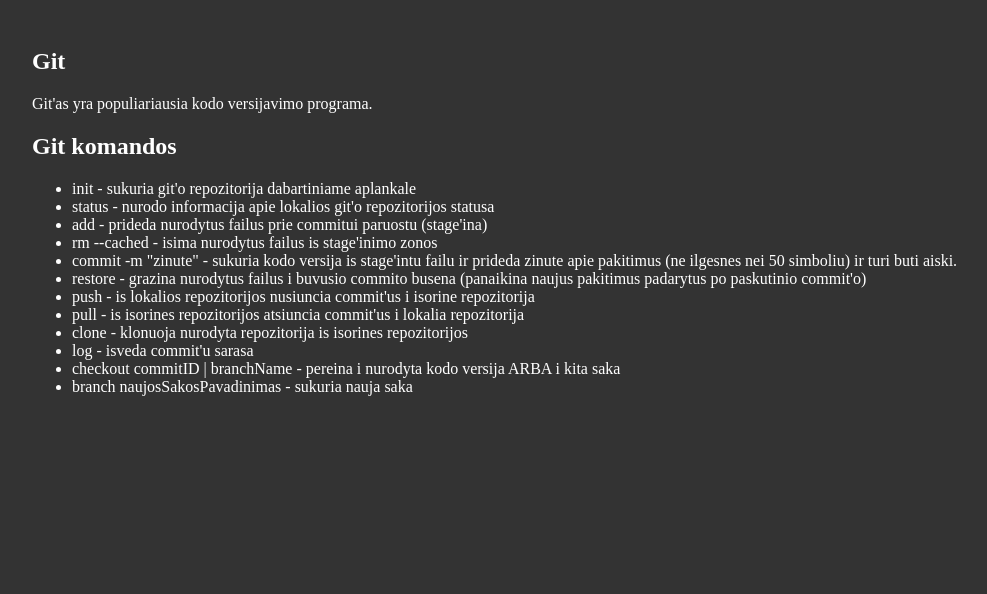
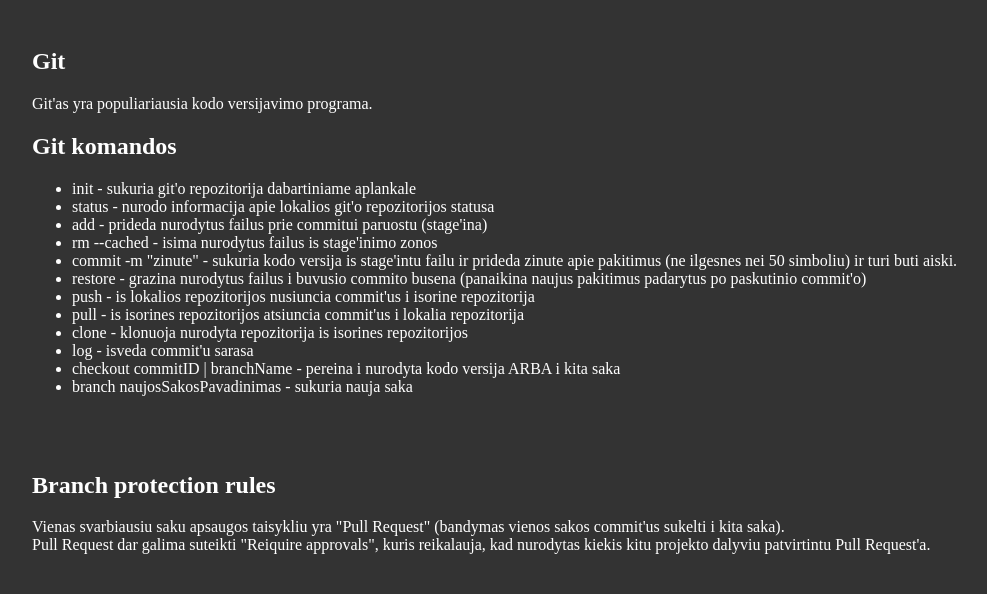
Before and after one commit to VeeK9/git-ir-github, a plain HTML site: page 41 paskaita - 02.15 - git ir github/index.html in a window 1280 px wide. Shown: the whole page, without its empty margins (6-993 px from the left). Drawn offline with Linux system fonts and the light colour scheme.

Commit message:
branches

```diff
--- a/41 paskaita - 02.15 - git ir github/index.html
+++ b/41 paskaita - 02.15 - git ir github/index.html
@@ -31,6 +31,13 @@
                 <li>branch naujosSakosPavadinimas - sukuria nauja saka</li>
             </ul>
         </section>
+        <section>
+            <h1>Branch protection rules</h1>
+            <p>
+                Vienas svarbiausiu saku apsaugos taisykliu yra "Pull Request" (bandymas vienos sakos commit'us sukelti i kita saka). <br>
+                Pull Request dar galima suteikti "Reiquire approvals", kuris reikalauja, kad nurodytas kiekis kitu projekto dalyviu patvirtintu Pull Request'a.
+            </p>
+        </section>
     </main>
 </body>
 
```
